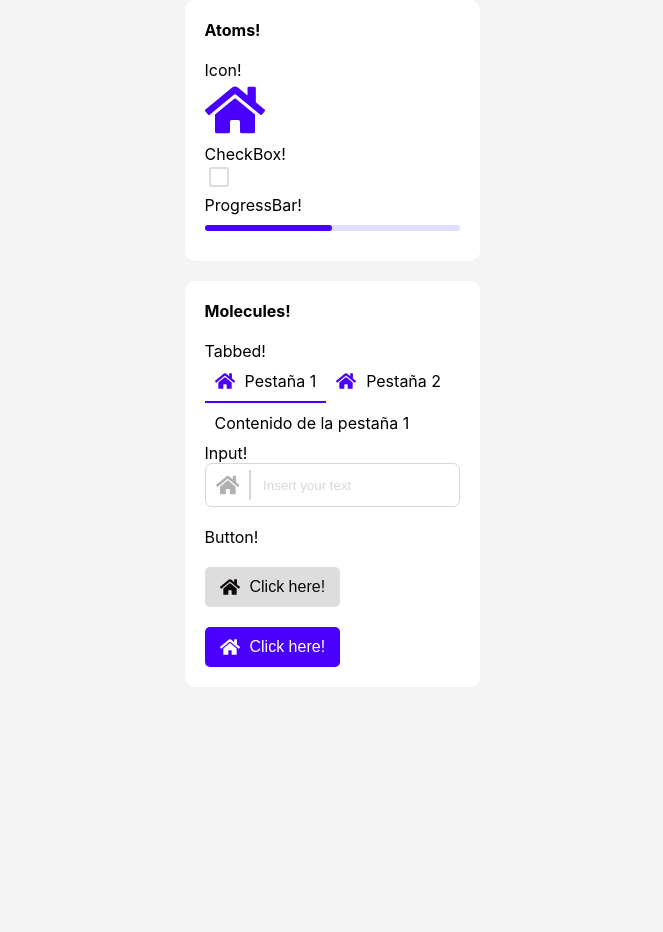
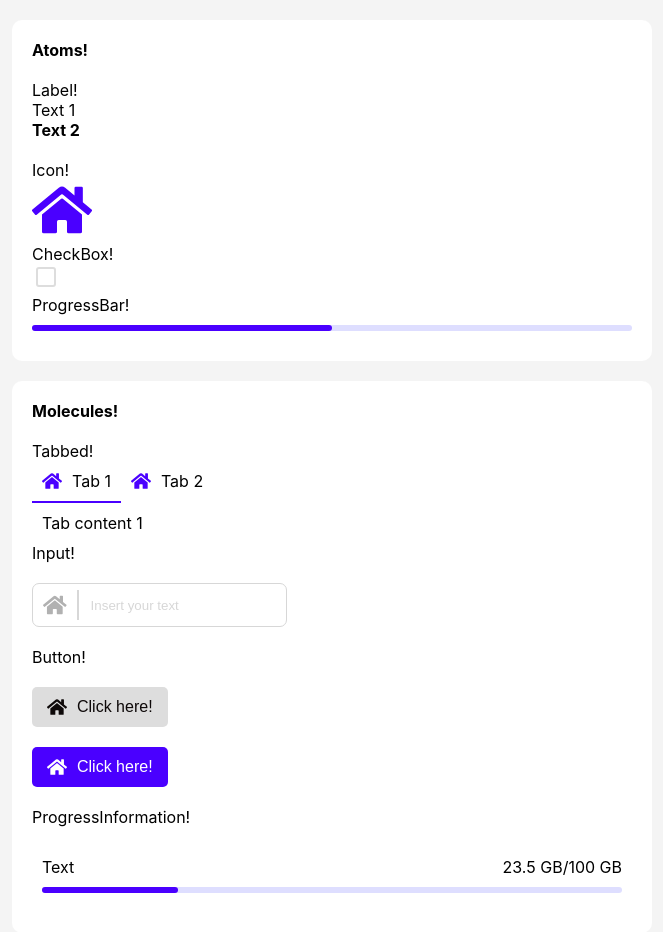
Before and after one commit to cerciber/video-manager-frontend, a React (Create React App) app: page / in a window 1280 px wide. Shown: the whole page, without its empty margins (308-971 px from the left). Before the commit the page ends 800 px from the top, so only its background shows below. Built offline with nearby package versions, Linux system fonts and the light colour scheme.

Commit message:
feat: Progress information molecule

```diff
--- a/src/App.jsx
+++ b/src/App.jsx
@@ -8,12 +8,21 @@ import ProgressBar from './components/atoms/ProgressBar/ProgressBar';
 import Tabbed from './components/molecules/Tabbed/Tabbed';
 import Input from './components/molecules/Input/Input';
 import Button from './components/molecules/Button/Button';
+import ProgressInformation from './components/molecules/ProgressInformation/ProgressInformation';
 
 function App() {
   return (
     <main>
+      <br></br>
       <Card type={'default'}>
         <Label text={'Atoms!'} type={'default-bold'} />
+        <br></br>
+        <br></br>
+        <Label text={'Label!'} type={'default'} />
+        <br></br>
+        <Label text={'Text 1'} type={'default'} />
+        <br></br>
+        <Label text={'Text 2'} type={'default-bold'} />
         <br></br>
         <br></br>
         <Label text={'Icon!'} type={'default'} />
@@ -37,17 +46,18 @@ function App() {
           [
             {
               icon: FaHome,
-              label: "Pestaña 1",
-              content: <div>Contenido de la pestaña 1</div>
+              label: "Tab 1",
+              content: <div>Tab content 1</div>
             },
             {
               icon: FaHome,
-              label: "Pestaña 2",
-              content: <div>Contenido de la pestaña 2</div>
+              label: "Tab 2",
+              content: <div>Tab content 2</div>
             },
           ]
         } />
         <Label text={'Input!'} type={'default'} />
+        <br></br>
         <br></br>
         <Input icon={FaHome} placeholder={'Insert your text'} type={'default'} />
         <br></br>
@@ -59,6 +69,12 @@ function App() {
         <br></br>
         <br></br>
         <Button icon={FaHome} text={'Click here!'} type={'dark'} />
+        <br></br>
+        <br></br>
+        <Label text={'ProgressInformation!'} type={'default'} />
+        <br></br>
+        <br></br>
+        <ProgressInformation message={'Text'} currentValue={23.5} totalValue={100} unit={'GB'} type={'default'}></ProgressInformation>
       </Card>
     </main>
   );
--- a/src/components/atoms/Card/Card.css
+++ b/src/components/atoms/Card/Card.css
@@ -5,4 +5,5 @@
 .card--default {
     padding: 20px;
     border-radius: 10px;
+    width: 600px;
 }
--- /dev/null
+++ b/src/components/molecules/ProgressInformation/ProgressInformation.css
@@ -0,0 +1,29 @@
+.progress-information {
+    display: flex;
+    flex-direction: column;
+    align-items: stretch;
+    justify-content: flex-start;
+    padding: 10px;
+  }
+
+  .labels-container {
+    display: flex;
+    justify-content: space-between;
+  }
+
+  .progress-information__label {
+    margin-bottom: 5px;
+  }
+
+  .progress-information__label:first-child {
+    align-self: flex-start;
+  }
+
+  .progress-information__label:last-child {
+    align-self: flex-end;
+  }
+
+  .progress-information__progressbar {
+    width: 100%;
+    margin-top: 10px;
+  }
--- /dev/null
+++ b/src/components/molecules/ProgressInformation/ProgressInformation.jsx
@@ -0,0 +1,18 @@
+import React from 'react';
+import Label from '../../atoms/Label/Label';
+import ProgressBar from '../../atoms/ProgressBar/ProgressBar';
+import './ProgressInformation.css';
+
+function ProgressInformation({ message, currentValue, totalValue, unit, type }) {
+  return (
+    <div className={`progress-information progress-information--${type}`}>
+      <div className="labels-container">
+        <Label text={message} type={'default'} />
+        <Label text={`${currentValue} ${unit}/${totalValue} ${unit}`} type={'default'} />
+      </div>
+      <ProgressBar percentage={currentValue * 100 / totalValue} type={'default'} className="progress-information__progressbar" />
+    </div>
+  );
+}
+
+export default ProgressInformation;
```
